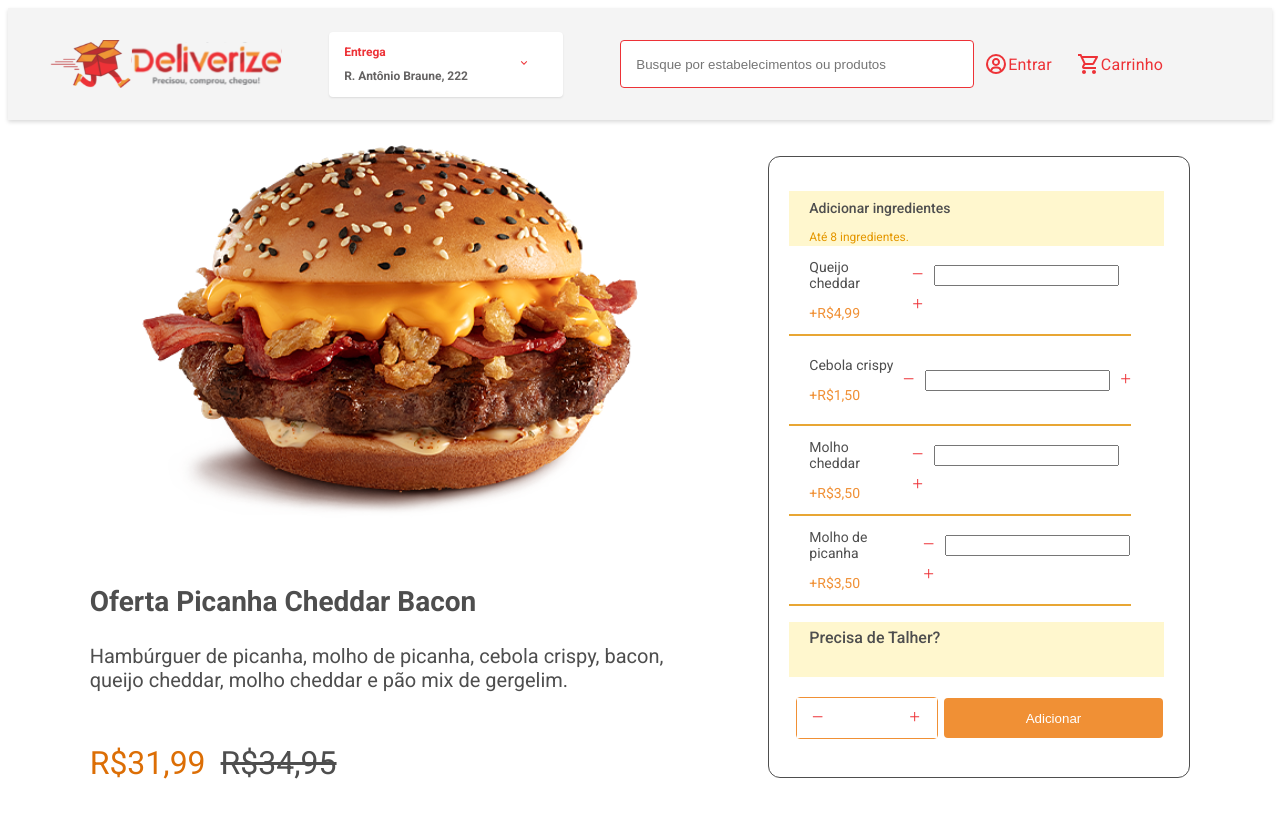
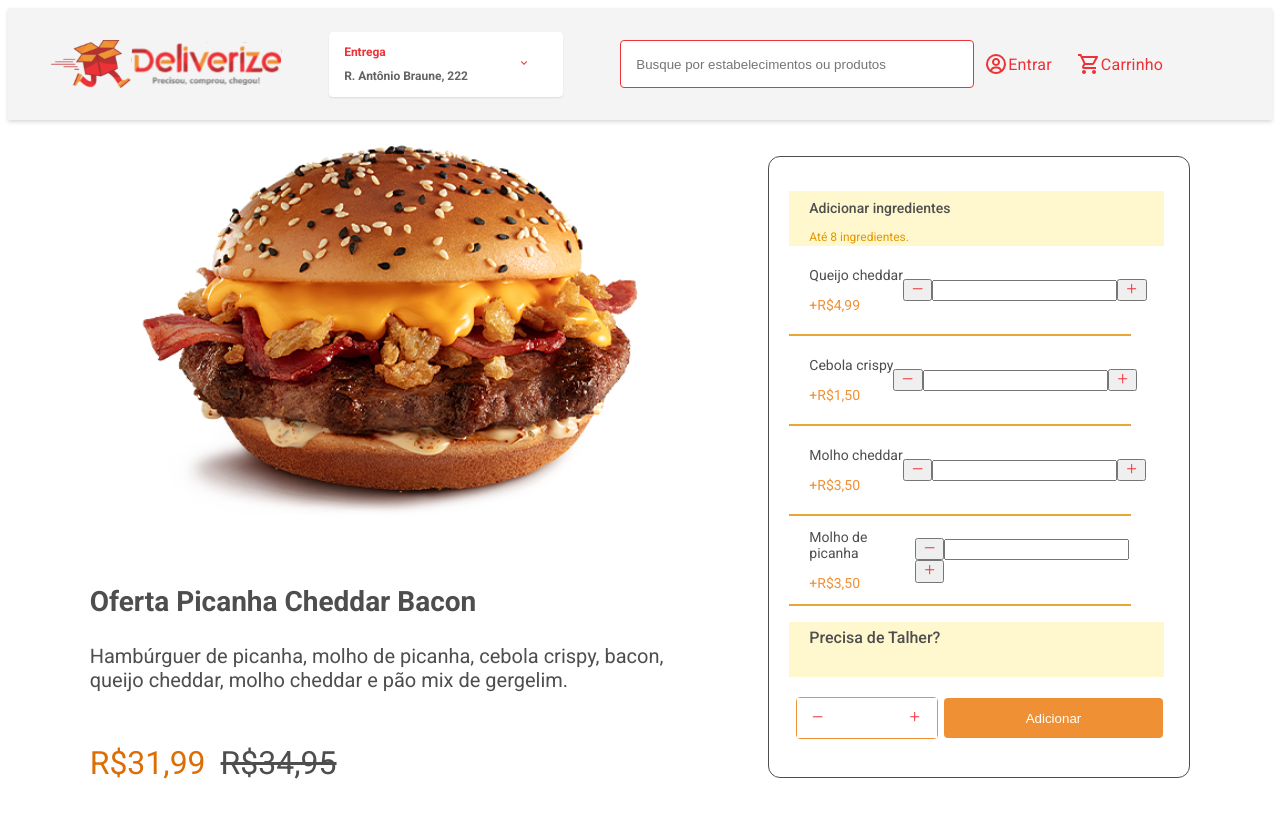
Before and after one commit to tatiane-kelli/deliverize-front-end, a React (Create React App) app: page / in a window 1280 px wide. Shown: the top 818 px of the page. Built offline with nearby package versions, Linux system fonts and the light colour scheme.

Commit message:
created Input component

```diff
--- /dev/null
+++ b/src/components/inputQuantity/index.jsx
@@ -0,0 +1,31 @@
+import React from "react";
+import {AiOutlineMinus, AiOutlinePlus} from "react-icons/ai";
+import "./styles.css";
+
+const InputQuantity = ({
+  handleIncrementItem,
+  handleDecrementItem,
+  extraItemQuantity
+}) => {
+  return(
+    <div className="extraItem_btn">
+      <button
+        className="itemQuantity__btn"
+        type="button"
+        onClick={() => handleDecrementItem}
+      >
+        <AiOutlineMinus fill="#ED3237"/>
+      </button>
+      <input type="number" readOnly value={extraItemQuantity} />
+      <button
+        className="itemQuantity__btn"
+        type="button"
+        onClick={() => handleIncrementItem}
+      >
+        <AiOutlinePlus fill="#ED3237"/>
+      </button>
+    </div>
+);
+}
+
+export default InputQuantity;
--- /dev/null
+++ b/src/components/inputQuantity/styles.css
@@ -0,0 +1,46 @@
+.extraItem__btn {
+  width: 89px;
+  height: 32px;
+  display: flex;
+  justify-content: space-evenly;
+
+  background: #ffffff;
+
+  border: 1px solid #f09035;
+  box-sizing: border-box;
+  border-radius: 5px;
+}
+
+.extraItem__btn input {
+  width: 10px;
+  height: 32px;
+  background-color: #ffffff;
+  border-style: none;
+
+  font-family: "Roboto";
+  font-style: normal;
+  font-weight: 400;
+  font-size: 14px;
+  line-height: 16px;
+
+  display: flex;
+  align-items: center;
+  text-align: center;
+
+  color: #4e4e4e;
+}
+
+.extraItem__btn input:focus {
+  box-shadow: 0 0 0 0;
+  outline: 0;
+}
+
+.extraItem__btn .itemQuantity__btn {
+  width: 31.7px;
+  height: 30px;
+
+  border-style: none;
+
+  background: #ffffff;
+  color: #ed3237;
+}
--- a/src/pages/index.js
+++ b/src/pages/index.jsx
@@ -1,5 +1,6 @@
 import React, {useState, useCallback} from "react";
 import Header from "../components/header";
+import InputQuantity from "../components/inputQuantity";
 import {AiOutlineMinus, AiOutlinePlus} from "react-icons/ai";
 import ImgSandwich from "../assets/PicanhaBacon.svg";
 import "./styles.css";
@@ -71,23 +72,10 @@ const Product = ({food_quantity, extraItem_quantity}) => {
               <p className="extra__item">Queijo cheddar</p>
               <p className="price">+R$4,99</p>
             </div>
-            <div className="extraItem_btn">
-              <button
-                className="itemQuantity__btn"
-                type="button"
-                onClick={() => handleDecrementItem}
-              >
-                <AiOutlineMinus fill="#ED3237"/>
-              </button>
-              <input type="number" readOnly value={extraItemQuantity} />
-              <button
-                className="itemQuantity__btn"
-                type="button"
-                onClick={() => handleIncrementItem}
-              >
-                <AiOutlinePlus fill="#ED3237"/>
-              </button>
-            </div>
+            <InputQuantity
+              handleIncrementItem={handleIncrementItem}
+              handleDecrementItem={handleDecrementItem}
+            />
           </div>
           <div className="yellow-line"/>
           <div className="extra__ingredient">
@@ -95,23 +83,10 @@ const Product = ({food_quantity, extraItem_quantity}) => {
               <p className="extra__item">Cebola crispy</p>
               <p className="price">+R$1,50</p>
             </div>
-            <div className="extraItem_btn">
-              <button
-                className="itemQuantity__btn"
-                type="button"
-                onClick={() => handleDecrementItem}
-              >
-                <AiOutlineMinus fill="#ED3237"/>
-              </button>
-              <input type="number" readOnly value={extraItemQuantity} />
-              <button
-                className="itemQuantity__btn"
-                type="button"
-                onClick={() => handleIncrementItem}
-              >
-                <AiOutlinePlus fill="#ED3237"/>
-              </button>
-            </div>
+            <InputQuantity
+              handleIncrementItem={handleIncrementItem}
+              handleDecrementItem={handleDecrementItem}
+            />
           </div>
           <div className="yellow-line"/>
           <div className="extra__ingredient">
@@ -119,23 +94,10 @@ const Product = ({food_quantity, extraItem_quantity}) => {
               <p className="extra__item">Molho cheddar</p>
               <p className="price">+R$3,50</p>
             </div>
-            <div className="extraItem_btn">
-              <button
-                className="itemQuantity__btn"
-                type="button"
-                onClick={() => handleDecrementItem}
-              >
-                <AiOutlineMinus fill="#ED3237"/>
-              </button>
-              <input type="number" readOnly value={extraItemQuantity} />
-              <button
-                className="itemQuantity__btn"
-                type="button"
-                onClick={() => handleIncrementItem}
-              >
-                <AiOutlinePlus fill="#ED3237"/>
-              </button>
-            </div>
+            <InputQuantity
+              handleIncrementItem={handleIncrementItem}
+              handleDecrementItem={handleDecrementItem}
+            />
           </div>
           <div className="yellow-line"/>
           <div className="extra__ingredient">
@@ -143,23 +105,10 @@ const Product = ({food_quantity, extraItem_quantity}) => {
               <p className="extra__item">Molho de picanha</p>
               <p className="price">+R$3,50</p>
             </div>
-            <div className="extraItem_btn">
-              <button
-                className="itemQuantity__btn"
-                type="button"
-                onClick={() => handleDecrementItem}
-              >
-                <AiOutlineMinus fill="#ED3237"/>
-              </button>
-              <input type="number" readOnly value={extraItemQuantity} />
-              <button
-                className="itemQuantity__btn"
-                type="button"
-                onClick={() => handleIncrementItem}
-              >
-                <AiOutlinePlus fill="#ED3237"/>
-              </button>
-            </div>
+            <InputQuantity
+              handleIncrementItem={handleIncrementItem}
+              handleDecrementItem={handleDecrementItem}
+            />
           </div>
           <div className="yellow-line"/>
           <div className="retangle">
@@ -193,7 +142,6 @@ const Product = ({food_quantity, extraItem_quantity}) => {
                 Adicionar
               </button>
             </div>
-
           </div>
         </div>
       { showPopover &&
--- a/src/pages/styles.css
+++ b/src/pages/styles.css
@@ -109,66 +109,6 @@
 
   display: flex;
   align-items: center;
-}
-
-.container .additional__orders .extra__ingredient .extraItem__btn {
-  width: 89px;
-  height: 32px;
-  display: flex;
-  justify-content: space-evenly;
-
-  background: #ffffff;
-
-  border: 1px solid #f09035;
-  box-sizing: border-box;
-  border-radius: 5px;
-}
-
-.container .additional__orders .extraItem__btn {
-  width: 89px;
-  height: 32px;
-  right: 8px;
-  top: calc(50% - 32px / 2 - 1.5px);
-
-  background: #ffffff;
-
-  border: 1px solid #f09035;
-  box-sizing: border-box;
-  border-radius: 5px;
-}
-
-.container .additional__orders .extra__ingredient .extraItem__btn input {
-  width: 10px;
-  height: 32px;
-  background-color: #ffffff;
-  border: none;
-
-  font-family: "Roboto";
-  font-style: normal;
-  font-weight: 400;
-  font-size: 14px;
-  line-height: 16px;
-
-  display: flex;
-  align-items: center;
-  text-align: center;
-
-  color: #4e4e4e;
-}
-
-.container .additional__orders .extra__ingredient .extraItem__btn input:focus {
-  box-shadow: 0 0 0 0;
-  outline: 0;
-}
-
-.container .additional__orders .extra__ingredient .itemQuantity__btn {
-  width: 31.7px;
-  height: 30px;
-
-  border-style: none;
-
-  background: #ffffff;
-  color: #ed3237;
 }
 
 .container .additional__orders .yellow-line {
```
Also changed, not shown: src/components/ConfigIcon.jsx (renamed from src/components/ConfigIcon.js), src/components/header/index.jsx (renamed from src/components/header/index.js).
